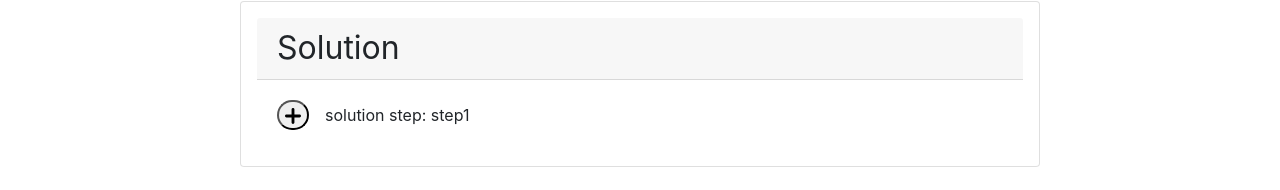
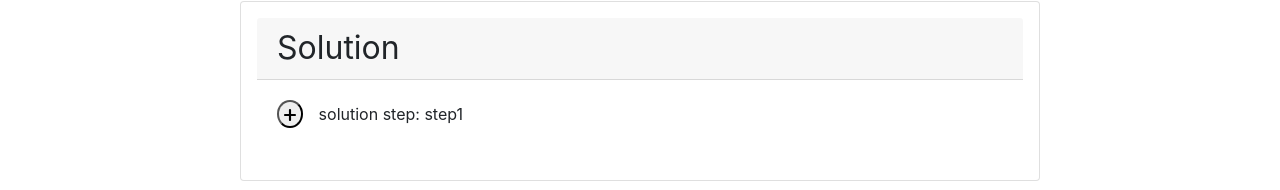
Before and after one commit to megawawa/cherry, a Next.js app: page /problems/0 in a window 1280 px wide. Shown: the part 343-533 px from the top of the page. Built offline with nearby package versions, Linux system fonts and the light colour scheme.

Commit message:
Title: [problem page] style button
Description:
as title. add style for button onClick

Test plan: .

```diff
--- a/styles/Problem.module.css
+++ b/styles/Problem.module.css
@@ -20,7 +20,7 @@
 }
 
 .buttonImg {
-    width: 1rem;
+    width: 0.75rem;
 }
 
 .step {
@@ -32,10 +32,21 @@
     flex-direction: row;
     justify-content: flex-start;
     align-items: center;
+    margin: 0rem 0 1rem;
 }
 
 .expandButton {
-    border-radius: 1rem;
+    border-radius: 50%;
+    border-color: black;
+    padding: 0 0.3rem;
+    /* width: 1.5rem;
+    height: 1.5rem; */
+}
+
+.expandButton:active {
+  background-color: lightgray;
+  box-shadow: 0 5px #666;
+  transform: translateX(0.125rem);
 }
 
 .expandButton:focus {
```
